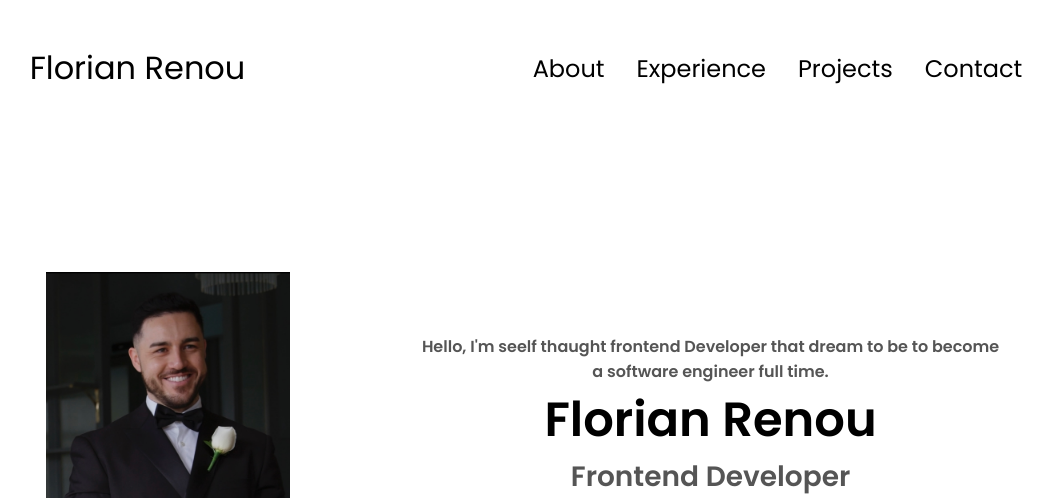
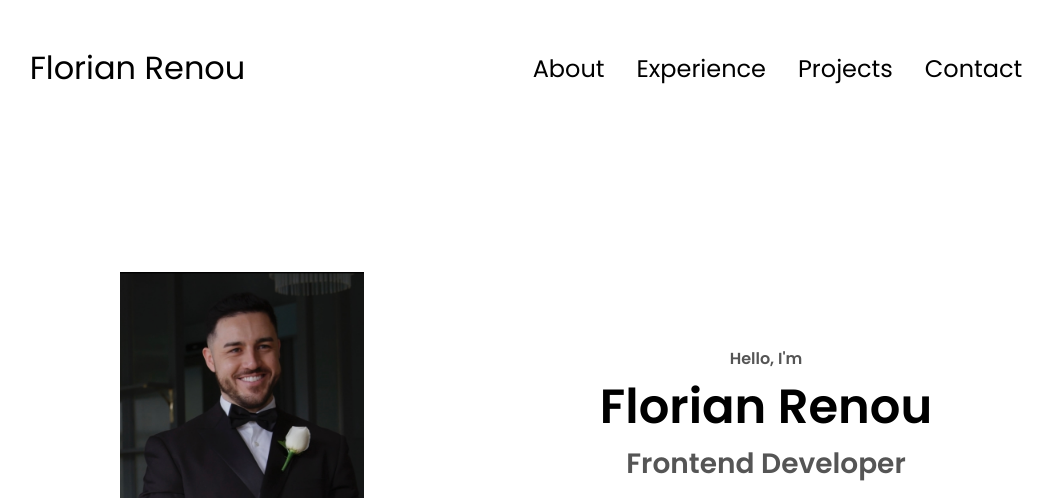
Before and after one commit to SenshiCode/html-css-js-portfolio, a plain HTML site: page index.html in a window 1280 px wide. Shown: the top 498 px of the page, without its empty margins (114-1167 px from the left). Drawn offline with Linux system fonts and the light colour scheme.

Commit message:
Update index.html

```diff
--- a/index.html
+++ b/index.html
@@ -41,7 +41,7 @@
         <img src="./assets/profile-pic.png" alt="John Doe profile picture" />
       </div>
       <div class="section__text">
-        <p class="section__text__p1">Hello, I'm seelf thaught frontend Developer that dream to be to become a software engineer full time.</p>
+        <p class="section__text__p1">Hello, I'm</p>
         <h1 class="title">Florian Renou</h1>
         <p class="section__text__p2">Frontend Developer</p>
         <div class="btn-container">
```
